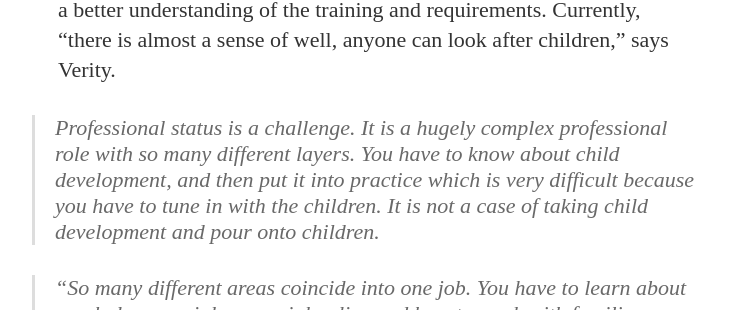
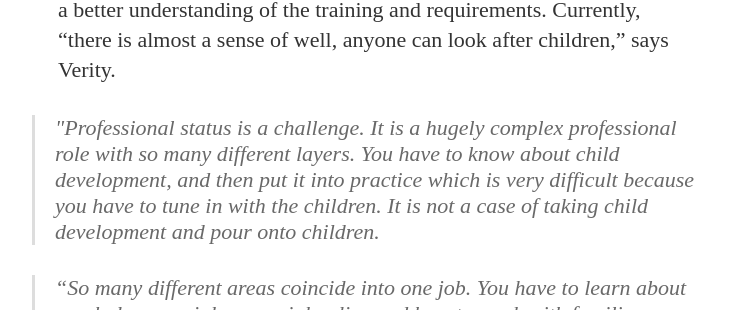
Before and after one commit to GWilloughby99/early-years-project, a Jekyll site: the page built from _posts/2021-07-21-"'The-big-challenge-is-finding-solutions-that-do-not-revolve-around-money'—Dr-Verity-Campbell-Barr-on-assessing-the-challenges-of-improving-early-education".md, in a window 1280 px wide and 900 px high, scrolled down 4116 px. Shown: the part 145-455 px from the top of the window, without its empty margins (262-991 px from the left). Built offline with Jekyll 4.4.1, drawn with Linux system fonts in a browser that asks for light colours; nearby versions of some CDN libraries; some web fonts are replaced.

```diff
--- a/_posts/2021-07-21-"'The-big-challenge-is-finding-solutions-that-do-not-revolve-around-money'—Dr-Verity-Campbell-Barr-on-assessing-the-challenges-of-improving-early-education".md
+++ b/_posts/2021-07-21-"'The-big-challenge-is-finding-solutions-that-do-not-revolve-around-money'—Dr-Verity-Campbell-Barr-on-assessing-the-challenges-of-improving-early-education".md
@@ -48,7 +48,7 @@ image2: "/assets/article_images/mobile-crayons.jpg"
 
 <p>To raise the profile of the profession, society could benefit from gaining a better understanding of the training and requirements. Currently, “there is almost a sense of well, anyone can look after children,” says Verity.</p>
 
-<blockquote>Professional status is a challenge. It is a hugely complex professional role with so many different layers. You have to know about child development, and then put it into practice which is very difficult because you have to tune in with the children. It is not a case of taking child development and pour onto children.</blockquote>
+<blockquote>"Professional status is a challenge. It is a hugely complex professional role with so many different layers. You have to know about child development, and then put it into practice which is very difficult because you have to tune in with the children. It is not a case of taking child development and pour onto children.</blockquote>
 
 <blockquote>“So many different areas coincide into one job. You have to learn about psychology, sociology, social policy and how to work with families. However, this is not recognised in society. I hope there is a new-found recognition for people that work with children.”</blockquote>
 
```
